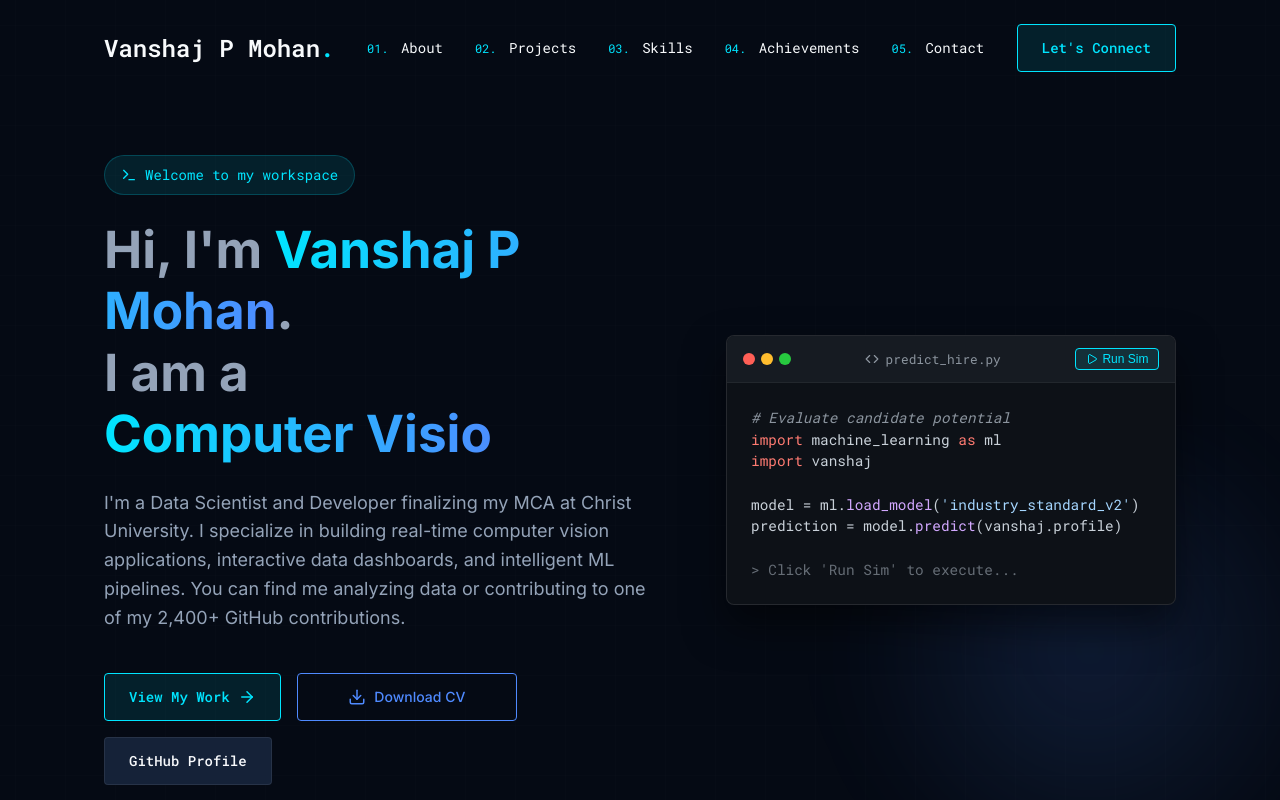
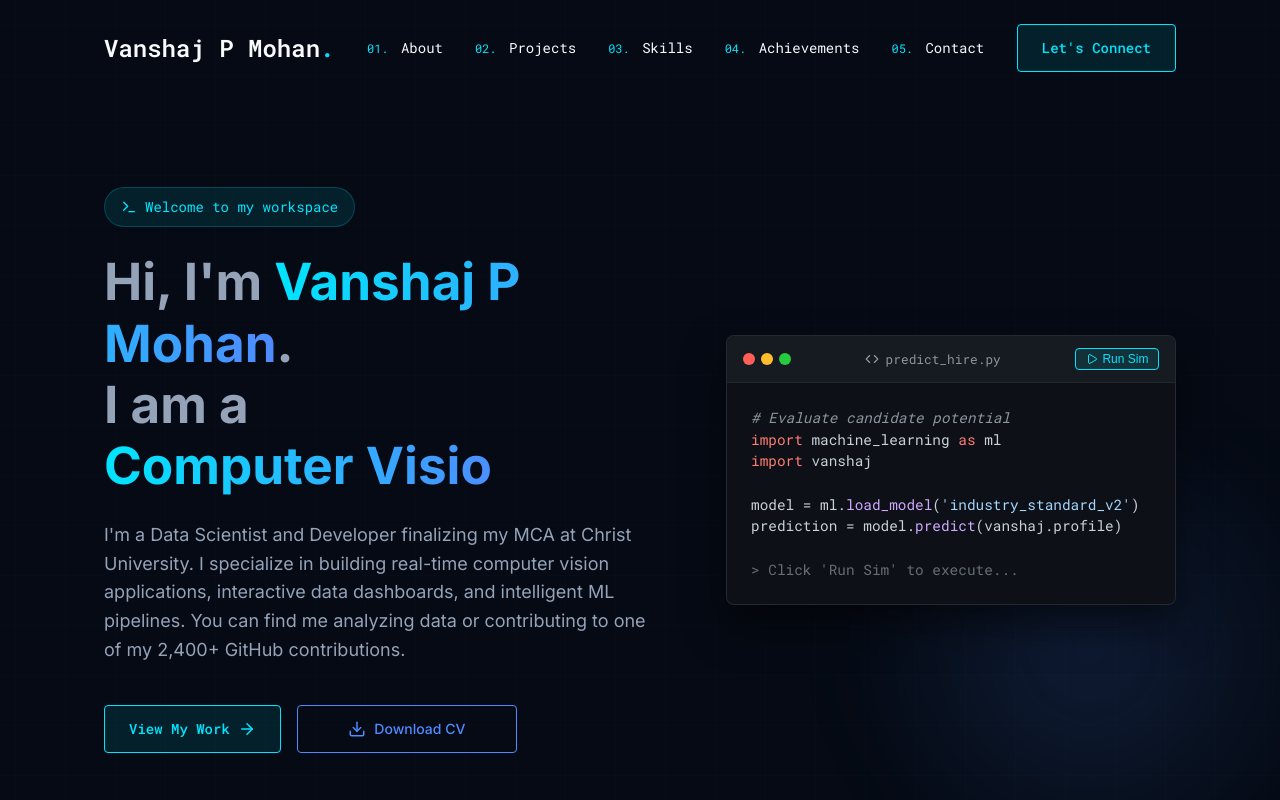
Before and after one commit to Vanshaj14Mohan/Portfolio, a React (Vite) app: page / in a window 1280 px wide. Shown: the top 800 px of the page. Built offline with nearby package versions, Linux system fonts and the light colour scheme.

Commit message:
Portfolio

```diff
--- a/src/components/Hero.jsx
+++ b/src/components/Hero.jsx
@@ -156,9 +156,6 @@
               {downloadState === "idle" ? <Download size={18} /> : <Terminal size={18} style={{color: 'var(--primary-color)'}} />}
               {downloadText}
             </a>
-            <a href="https://github.com/Vanshaj14Mohan" target="_blank" rel="noreferrer" className="btn btn-secondary">
-              GitHub Profile
-            </a>
           </motion.div>
         </div>
 
```
